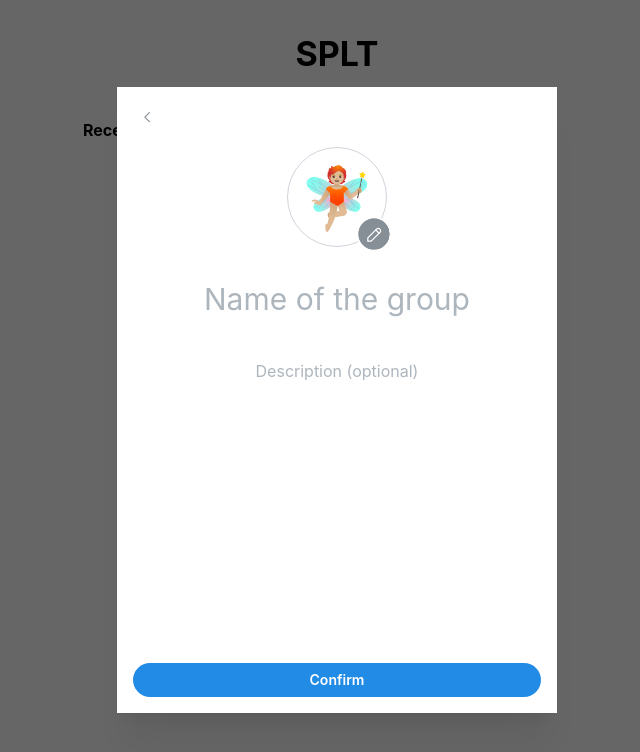
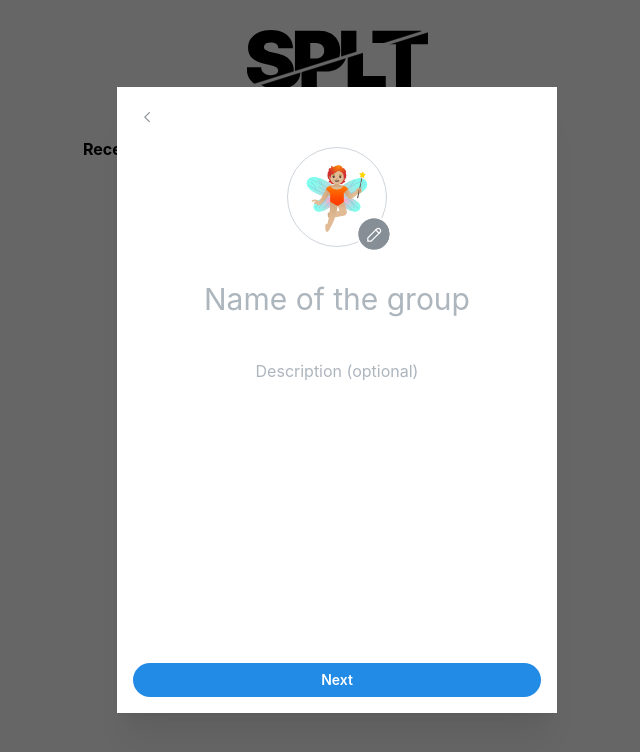
Before and after one commit to guid3d/splt, a Next.js app: page / in a window 1280 px wide. Both pictures are taken after a click on the button "Create Group". Shown: the top 752 px of the page, without its empty margins (303-943 px from the left). Built offline with nearby package versions, Linux system fonts and the light colour scheme; what pocketbase would draw is missing.

Commit message:
Change SPLT Logo, Fix lightTheme

```diff
--- a/src/components/ModalFooterButton.tsx
+++ b/src/components/ModalFooterButton.tsx
@@ -85,7 +85,7 @@ const ModalFooterButton = ({
                 loading={nextButtonIsPending}
                 loaderProps={{ type: "dots" }}
               >
-                Confirm
+                Next
               </Button>
             </Affix>
           );
@@ -180,7 +180,7 @@ const ModalFooterButton = ({
               loading={nextButtonIsPending}
               loaderProps={{ type: "dots" }}
             >
-              Confirm
+              Next
             </Button>
           );
         }
--- a/src/components/ParticipantAvatar.tsx
+++ b/src/components/ParticipantAvatar.tsx
@@ -8,6 +8,7 @@ import {
   Text,
   Title,
   rem,
+  useMantineTheme,
 } from "@mantine/core";
 import React from "react";
 
@@ -24,9 +25,13 @@ const ParticipantAvatar = ({
   isSelected,
   description,
 }: ParticipantAvatarProps) => {
+  const theme = useMantineTheme();
   return (
+    <>
+      {/* TODO: Handle light and dark mode better */}
       <Container
-      bg={isSelected ? "#3b3b3b" : ""}
+        lightHidden
+        bg={isSelected ? theme.colors.dark[6] : ""}
         p="sm"
         style={{
           borderRadius: 20,
@@ -53,6 +58,36 @@ const ParticipantAvatar = ({
           )}
         </Stack>
       </Container>
+      <Container
+        darkHidden
+        bg={isSelected ? theme.colors.gray[2] : ""}
+        p="sm"
+        style={{
+          borderRadius: 20,
+        }}
+        w={rem(95)}
+      >
+        <Stack gap="xs">
+          <Center>
+            <Avatar size="lg" radius="xl">
+              <Title order={1}>{avatar.emoji}</Title>
+            </Avatar>
+          </Center>
+          <Center>
+            <Text lineClamp={2} ta="center">
+              {name}
+            </Text>
+          </Center>
+          {description && (
+            <Center>
+              <Text c="dimmed" lineClamp={2} ta="center">
+                {description}
+              </Text>
+            </Center>
+          )}
+        </Stack>
+      </Container>
+    </>
   );
 };
 
--- a/src/components/SPLTIcon.tsx
+++ b/src/components/SPLTIcon.tsx
@@ -1,13 +1,37 @@
 import { Button, Group, Title, UnstyledButton, rem } from "@mantine/core";
 import { IconReportMoney } from "@tabler/icons-react";
+import Image from "next/image";
 import { useRouter } from "next/navigation";
 import React from "react";
+import spltWhiteIcon from "../../public/splt-icon-white.svg";
+import spltBlackIcon from "../../public/splt-icon-black.svg";
 
 const SPLTIconBig = () => {
+  const router = useRouter();
   return (
     <>
-      {/* <IconReportMoney style={{ width: rem(80), height: rem(80) }} /> */}
-      <Title p="xl">SPLT</Title>
+      <UnstyledButton lightHidden onClick={() => router.push("/")}>
+        <Image
+          priority
+          src={spltWhiteIcon}
+          alt="SPLT"
+          // width={80}
+          height={60}
+          // layout="fixed"
+          style={{ margin: rem(30) }}
+        />
+      </UnstyledButton>
+      <UnstyledButton darkHidden onClick={() => router.push("/")}>
+        <Image
+          priority
+          src={spltBlackIcon}
+          alt="SPLT"
+          // width={80}
+          height={60}
+          // layout="fixed"
+          style={{ margin: rem(30) }}
+        />
+      </UnstyledButton>
     </>
   );
 };
@@ -15,12 +39,30 @@ const SPLTIconBig = () => {
 const SPLTIconSmall = () => {
   const router = useRouter();
   return (
-    <UnstyledButton onClick={() => router.push("/")}>
-      <Group>
-        {/* <IconReportMoney style={{ width: rem(40), height: rem(40) }} /> */}
-        <Title order={5}>SPLT</Title>
-      </Group>
-    </UnstyledButton>
+    <>
+      <UnstyledButton lightHidden onClick={() => router.push("/")}>
+        <Image
+          priority
+          src={spltWhiteIcon}
+          alt="SPLT"
+          // width={80}
+          height={20}
+          // layout="fixed"
+          style={{ margin: rem(5) }}
+        />
+      </UnstyledButton>
+      <UnstyledButton darkHidden onClick={() => router.push("/")}>
+        <Image
+          priority
+          src={spltBlackIcon}
+          alt="SPLT"
+          // width={80}
+          height={20}
+          // layout="fixed"
+          style={{ margin: rem(5) }}
+        />
+      </UnstyledButton>
+    </>
   );
 };
 
```
Also changed, not shown: public/splt-icon-black.svg (added), public/splt-icon-white.svg (added). Lines whose indentation alone changed are shown as unchanged.
